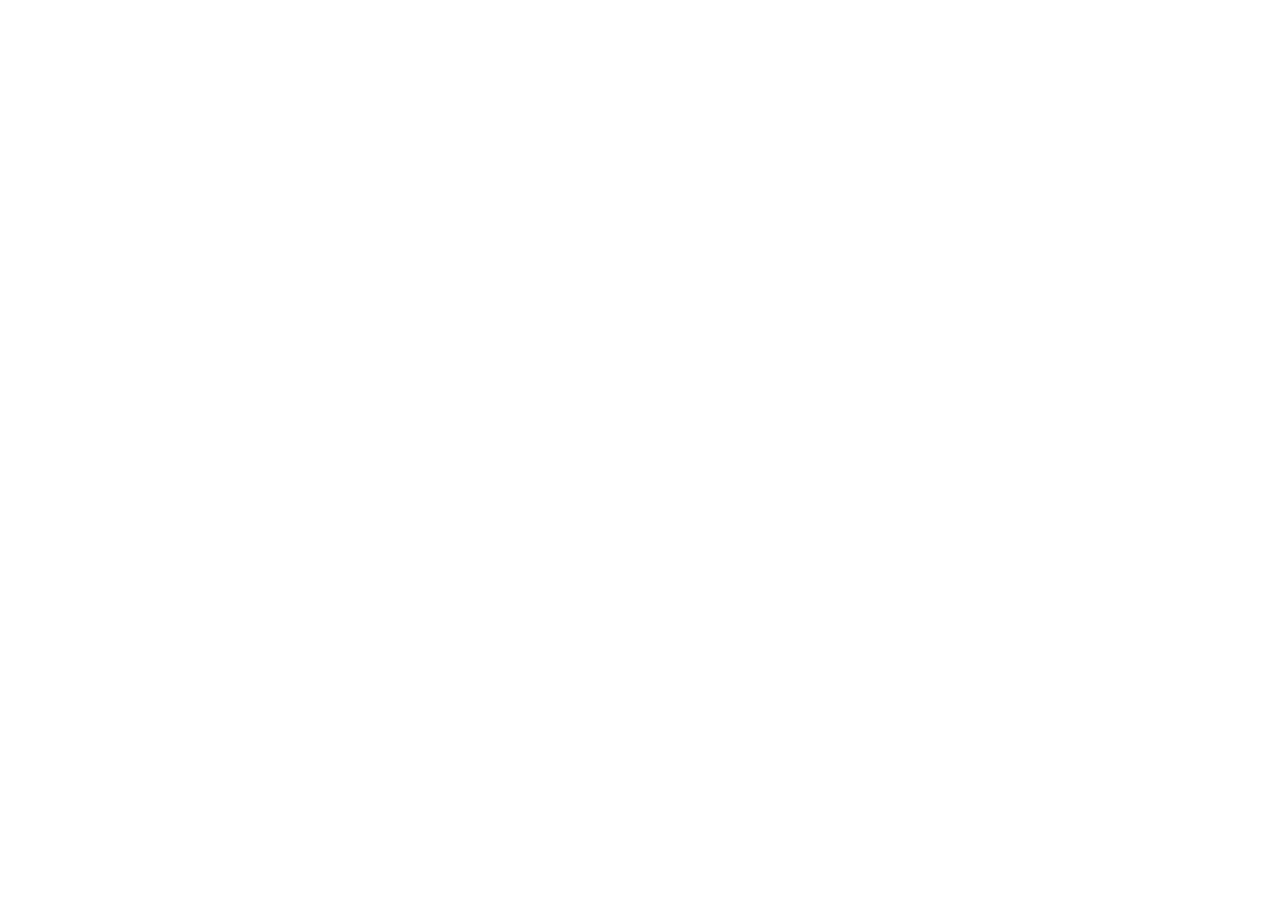
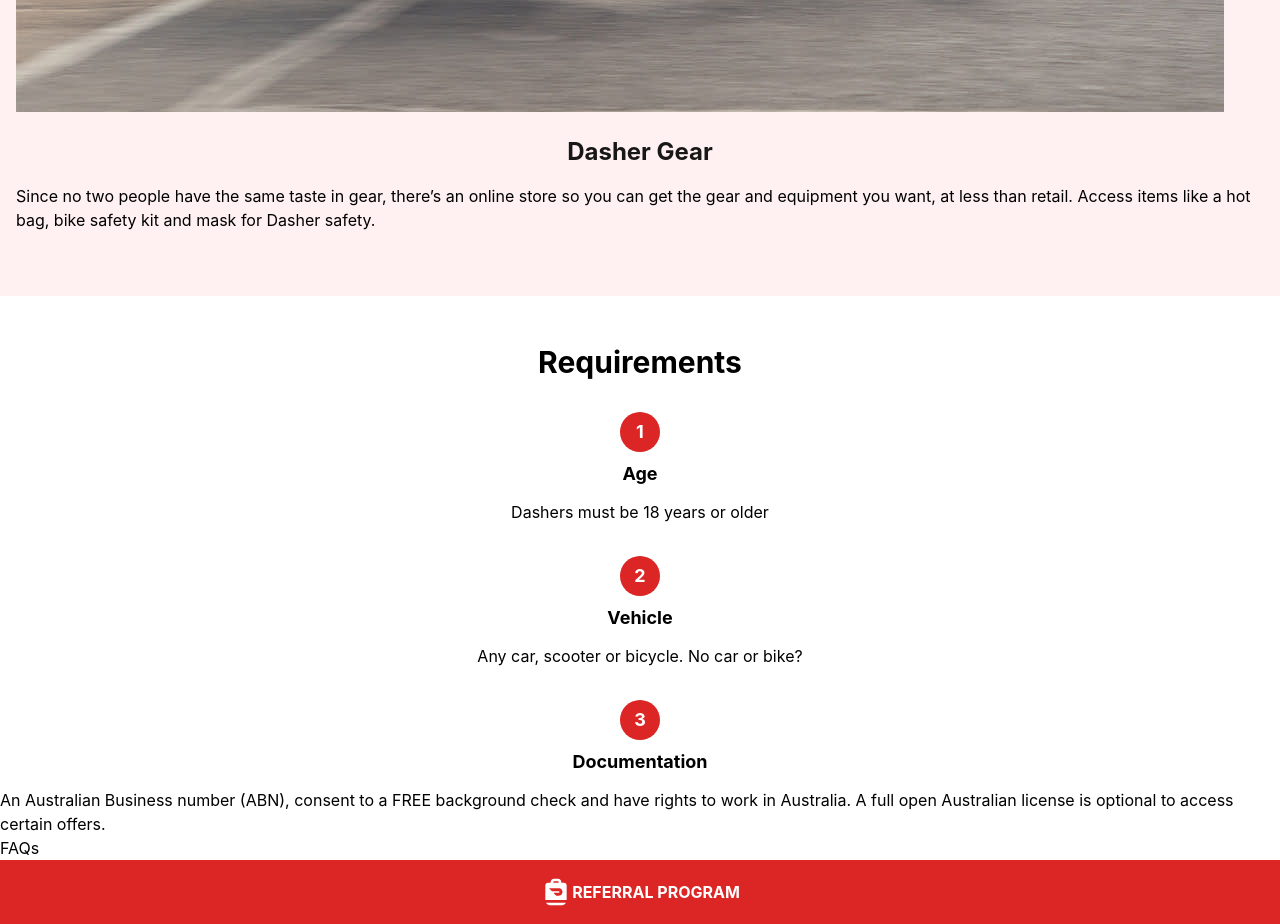
Before and after one commit to overwatchh/fdreferral, a React (Create React App) app: page / in a window 1280 px wide. Shown: the part 5500-6424 px from the top of the page. Before the commit the page ends 4540 px from the top, so only its background shows below. Built offline with nearby package versions, Linux system fonts and the light colour scheme.

Commit message:
add more sections

```diff
--- a/src/App.tsx
+++ b/src/App.tsx
@@ -51,7 +51,7 @@
         </h2>
 
         <div className="mt-8 text-center">
-          <img src={basepayImg} alt="Base pay image" />
+          <img src={basepayImg} alt="Base pay" />
 
           <p className="mt-4 text-lg neutral-900 font-bold">Base pay</p>
           <p className="mt-4 text-base neutral-900">
@@ -62,13 +62,64 @@
         </div>
 
         <div className="mt-8 text-center">
-          <img src={promotionImg} alt="Base pay image" />
+          <img src={promotionImg} alt="Base pay" />
 
           <p className="mt-4 text-lg neutral-900 font-bold">Plus promotion</p>
           <p className="mt-4 text-base neutral-900">
             Promotions like Peak Pay, Challenges, and Delivery Streaks help you
             earn more.
           </p>
+        </div>
+      </div>
+      {/* Gear */}
+      {/* Testimony */}
+      <div className="bg-rose-50 px-4 pb-16 mt-20">
+        <img src={testimonyImg} alt="Testimony description" />
+
+        <p className="text-center text-neutral-900 font-bold text-2xl mt-6">
+          Dasher Gear
+        </p>
+
+        <p className="mt-4 text-base neutral-900">
+          Since no two people have the same taste in gear, there’s an online
+          store so you can get the gear and equipment you want, at less than
+          retail. Access items like a hot bag, bike safety kit and mask for
+          Dasher safety.
+        </p>
+      </div>
+      {/* Requirements */}
+      <div className="mt-12">
+        <h1 className="text-center text-3xl font-bold">Requirements</h1>
+        <div className="flex flex-col space-y-8 mt-8">
+          <div className="flex flex-col items-center">
+            <span className="flex justify-center items-center rounded-[50%] h-10 w-10 bg-red-600 text-white text-lg font-bold">
+              1
+            </span>
+            <p className="text-lg font-bold mt-2">Age</p>
+            <p className="mt-3">Dashers must be 18 years or older </p>
+          </div>
+
+          <div className="flex flex-col items-center">
+            <span className="flex justify-center items-center rounded-[50%] h-10 w-10 bg-red-600 text-white text-lg font-bold">
+              2
+            </span>
+            <p className="text-lg font-bold mt-2">Vehicle</p>
+            <p className="mt-3">
+              Any car, scooter or bicycle. No car or bike?{" "}
+            </p>
+          </div>
+
+          <div className="flex flex-col items-center">
+            <span className="flex justify-center items-center rounded-[50%] h-10 w-10 bg-red-600 text-white text-lg font-bold">
+              3
+            </span>
+            <p className="text-lg font-bold mt-2">Documentation</p>
+            <p className="mt-3">
+              An Australian Business number (ABN), consent to a FREE background
+              check and have rights to work in Australia. A full open Australian
+              license is optional to access certain offers.{" "}
+            </p>
+          </div>
         </div>
       </div>
       {/* FAQ   */}
```
